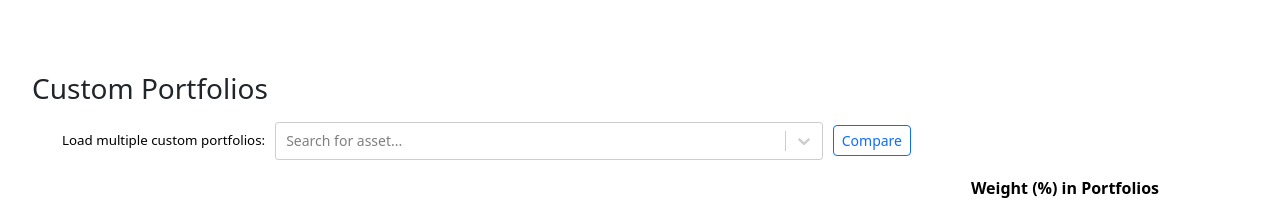
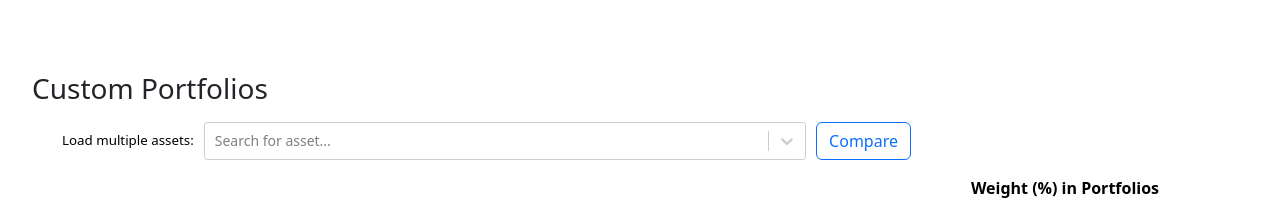
Before and after one commit to prettycode/portfolio-backtest, a React (Vite) app: page / in a window 1280 px wide. Shown: the top 212 px of the page. Built offline with nearby package versions, Linux system fonts and the light colour scheme.

Commit message:
Minor tweaks before larger changes

```diff
--- a/package.json
+++ b/package.json
@@ -7,6 +7,7 @@
         "name": "Chris O'Brien",
         "url": "https://github.com/prettycode"
     },
+    "license":"MIT",
     "scripts": {
         "start": "npm run build:local && vite --open",
         "prettier:ci": "npx prettier . --check",
@@ -17,7 +18,7 @@
         "audit:ci": "npm audit",
         "vite:build:local": "tsc & vite build --mode development",
         "vite:build:ci": "tsc && vite build",
-        "build:local": "npm install && npm update && npm run audit:local && npm run prettier:fix && npm run lint:fix && npm run vite:build:local && npm run test",
+        "build:local": "npm install && npm run audit:local && npm run prettier:fix && npm run lint:fix && npm run vite:build:local && npm run test",
         "build:ci": "npm ci && npm run audit:ci && npm run prettier:ci && npm run lint:ci && npm run vite:build:ci && npm run test",
         "test:local": "npm run vite:build:local && npx jest",
         "test": "npx jest"
--- a/src/Components/FundSelection/FundSelectionTable.tsx
+++ b/src/Components/FundSelection/FundSelectionTable.tsx
@@ -148,15 +148,13 @@ const FundSelectionTable: React.FC<FundSelectionTableProps> = ({ state, onCalcul
                     <tr>
                         <th></th>
                         <th style={{ fontWeight: 'normal', display: 'flex', alignItems: 'center', flexWrap: 'nowrap' }}>
-                            <span style={{ marginRight: 10, whiteSpace: 'nowrap', fontSize: 'smaller' }}>
-                                Load multiple custom portfolios:
-                            </span>
+                            <span style={{ marginRight: 10, whiteSpace: 'nowrap', fontSize: 'smaller' }}>Load multiple assets:</span>
                             <span style={{ width: '100%' }}>
                                 <FundSelectionDropdown onFundSelected={(fundId: string) => console.log(fundId)} isMulti funds={funds} />
                             </span>
                             <button
                                 type="button"
-                                className="btn btn-sm btn-outline-primary float-start me-1"
+                                className="btn btn-outline-primary float-start me-1"
                                 onClick={onCompare}
                                 style={{ marginLeft: 10 }}
                             >
```
